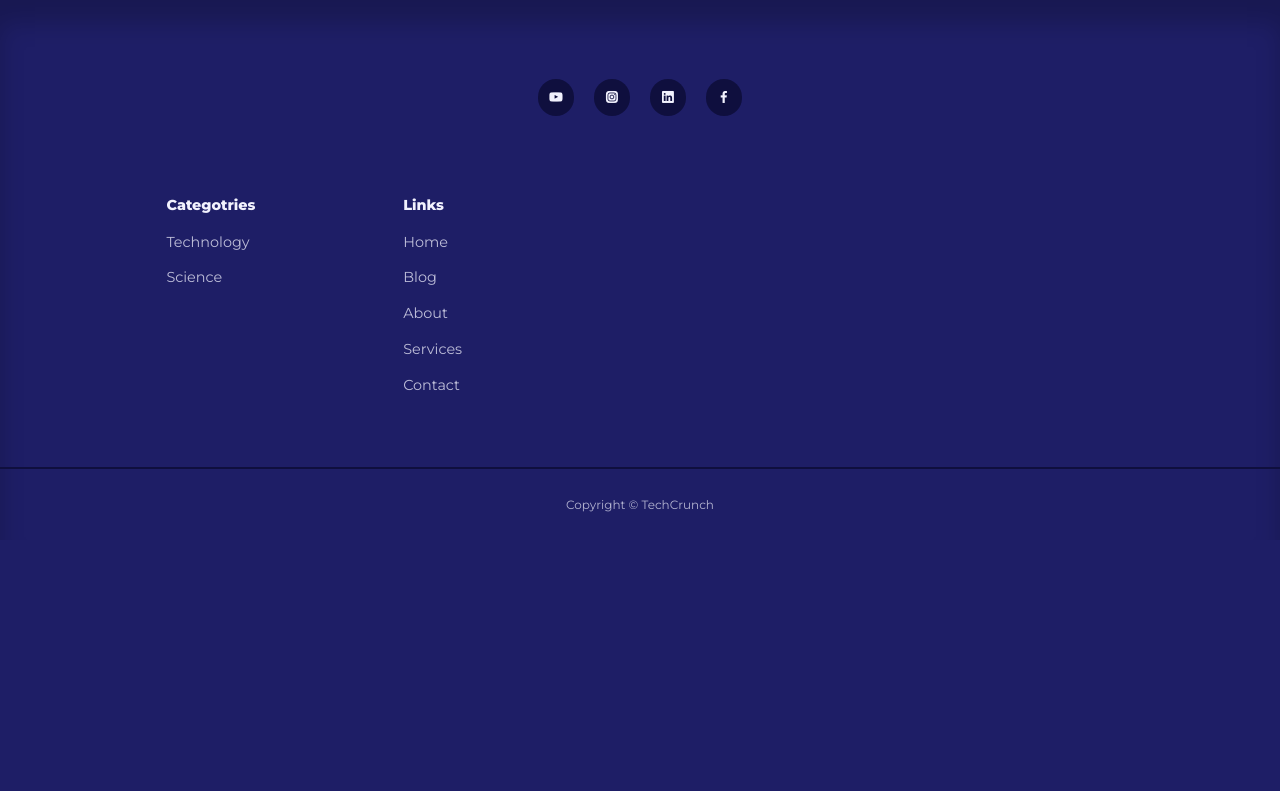
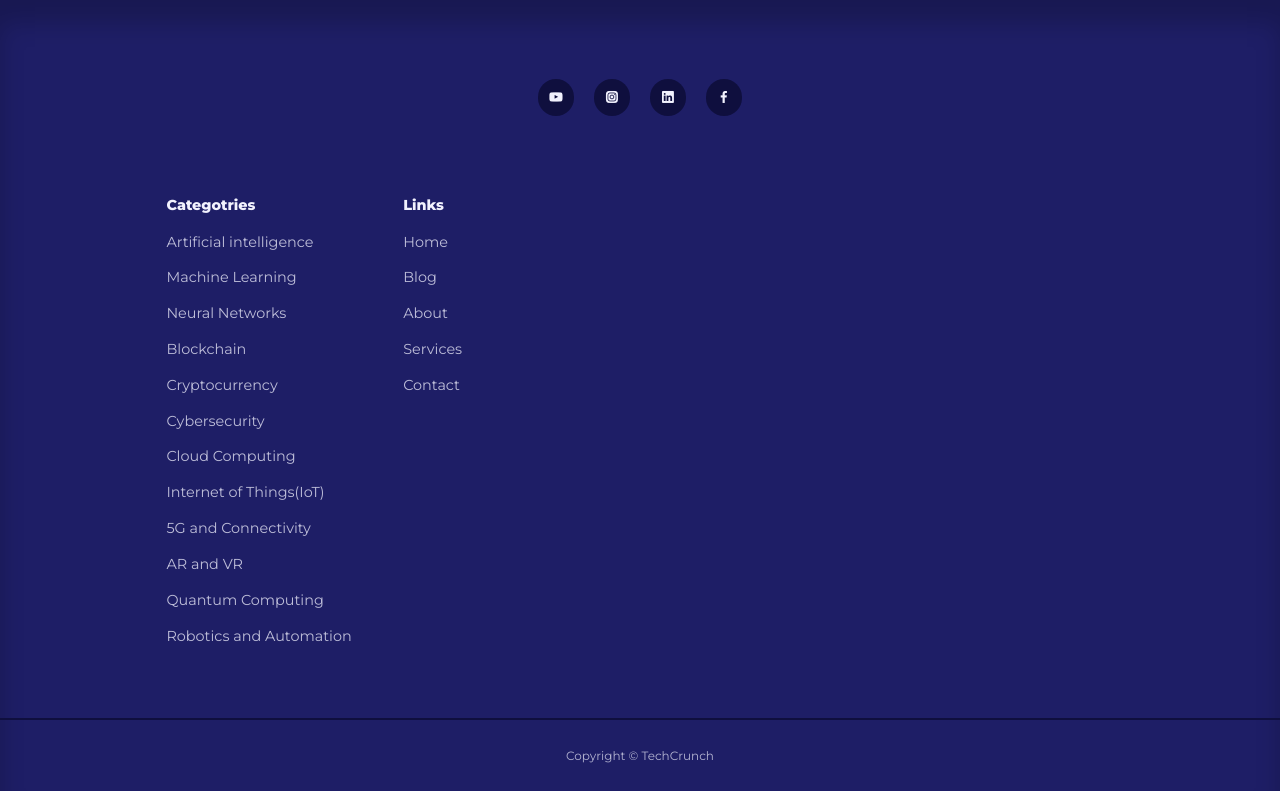
Before and after one commit to BurHan-007/TechCrunch, a PHP site: page /blog/index.php in a window 1280 px wide. Shown: the part 309-1100 px from the top of the page. Before the commit the page ends 821 px from the top, so only its background shows below. Run offline with PHP 8.4, Linux system fonts and the light colour scheme; data that the repository does not hold is empty.

Commit message:
Minor Changes

```diff
--- a/partials/footer.php
+++ b/partials/footer.php
@@ -10,8 +10,18 @@
         <article>
             <h4>Categotries</h4>
             <ul>
-                <li><a href="">Technology</a></li>
-                <li><a href="">Science</a></li>
+                <li><a href="">Artificial intelligence</a></li>
+                <li><a href="">Machine Learning</a></li>
+                <li><a href="">Neural Networks</a></li>
+                <li><a href="">Blockchain</a></li>
+                <li><a href="">Cryptocurrency</a></li>
+                <li><a href="">Cybersecurity</a></li>
+                <li><a href="">Cloud Computing</a></li>
+                <li><a href="">Internet of Things(IoT)</a></li>
+                <li><a href="">5G and Connectivity</a></li>
+                <li><a href="">AR and VR</a></li>
+                <li><a href="">Quantum Computing</a></li>
+                <li><a href="">Robotics and Automation</a></li>
             </ul>
         </article>
 
```
